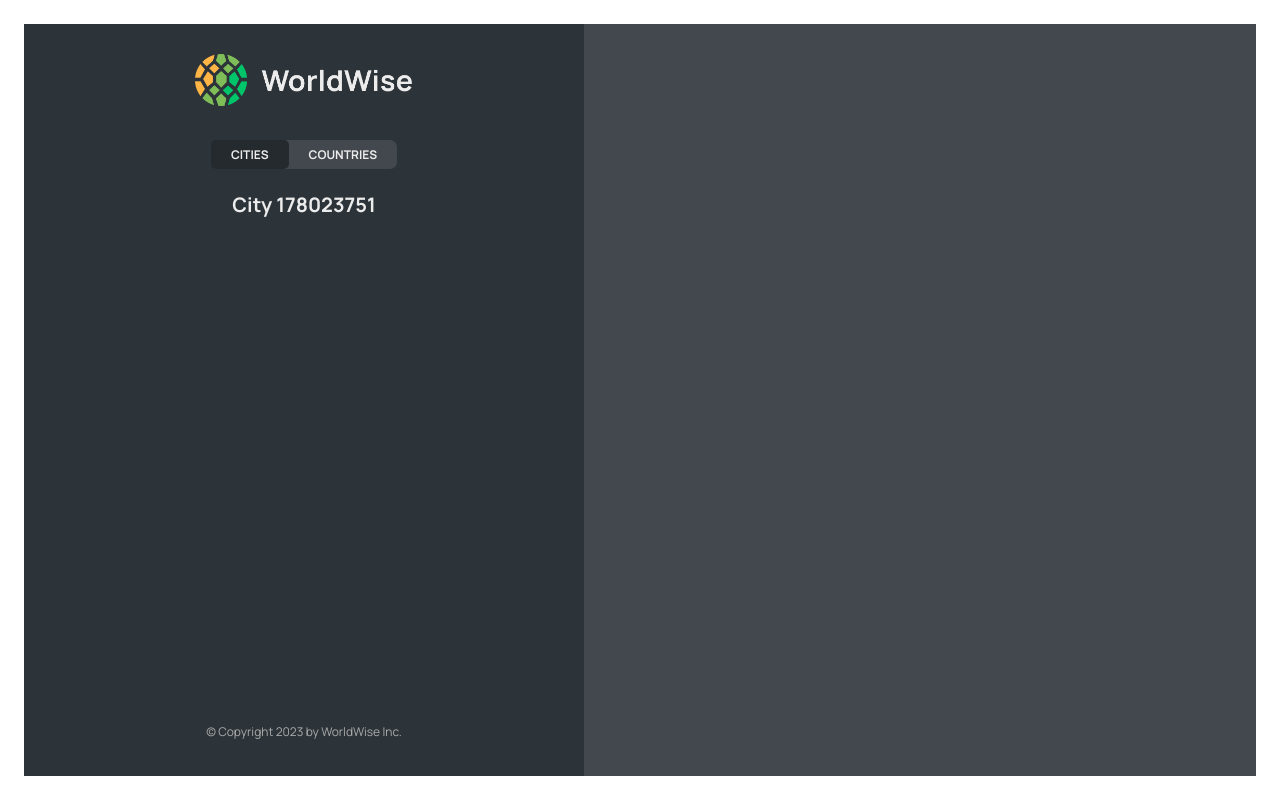
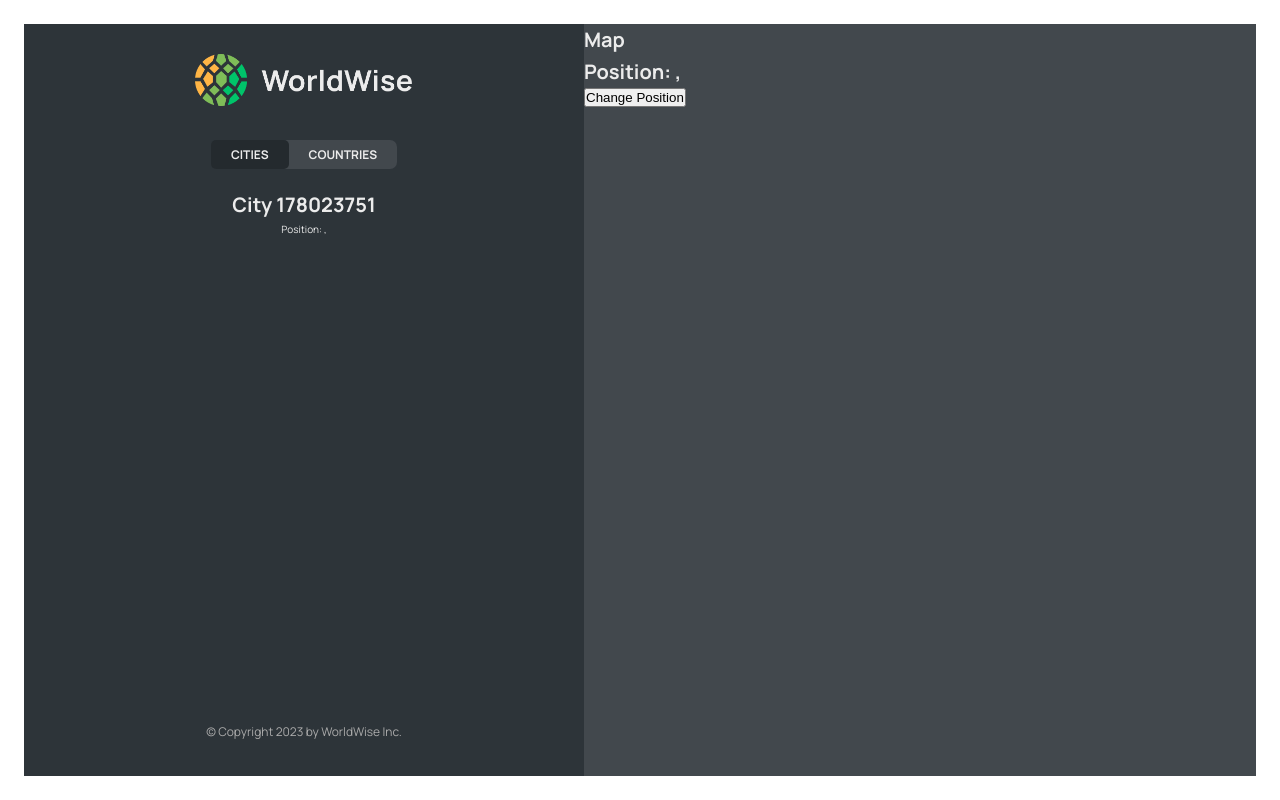
Before and after one commit to Moni-Yahwehson/World-wise, a React (Vite) app: page /app/cities/178023751 in a window 1280 px wide. Built offline with nearby package versions, Linux system fonts and the light colour scheme; data requests are answered from the project's data file.

Commit message:
Made the Application Sharable

```diff
--- a/src/components/City.jsx
+++ b/src/components/City.jsx
@@ -2,7 +2,7 @@
 // import styles from "./City.module.css";
 // import ButtonBack from "./ButtonBack.module.css";
 
-import { useParams } from "react-router-dom";
+import { useParams, useSearchParams } from "react-router-dom";
 
 const formatDate = (date) =>
   new Intl.DateTimeFormat("en", {
@@ -14,6 +14,11 @@
 
 function City() {
   const { id } = useParams();
+  const [searchParams, setSearchParams] = useSearchParams();
+
+  const lat = searchParams.get("lat");
+  const lng = searchParams.get("lng");
+
   // TEMP DATA
   const currentCity = {
     cityName: "Lisbon",
@@ -23,7 +28,14 @@
   };
 
   const { cityName, emoji, date, notes } = currentCity;
-  return <h1>City {id}</h1>;
+  return (
+    <>
+      <h1>City {id}</h1>
+      <p>
+        Position: {lat}, {lng}
+      </p>
+    </>
+  );
 
   // return (
   //   <div className={styles.city}>
--- a/src/components/CityItem.jsx
+++ b/src/components/CityItem.jsx
@@ -14,10 +14,13 @@
 // eslint-disable-next-line react/prop-types
 function CityItem({ city }) {
   // eslint-disable-next-line no-unused-vars
-  const { cityName, emoji, date, id } = city;
+  const { cityName, emoji, date, id, position } = city;
   return (
     <li>
-      <Link className={styles.cityItem} to={`${id}`}>
+      <Link
+        className={styles.cityItem}
+        to={`${id}?lat=${position.lat}&lng=${position.lng}`}
+      >
         <span className={styles.emoji}>{emoji}</span>
         <h3 className={styles.name}>{cityName}</h3>
         <time className={styles.date}>({formatDate(date)})</time>
--- a/src/components/Map.jsx
+++ b/src/components/Map.jsx
@@ -1,11 +1,23 @@
-import styles from './Map.module.css'
+/* eslint-disable no-unused-vars */
+import { useSearchParams } from "react-router-dom";
+import styles from "./Map.module.css";
 
 function Map() {
-    return (
-        <div className={styles.mapContainer}>
+  const [searchParams, setSearchParams] = useSearchParams();
 
-        </div>
-    )
+  const lat = searchParams.get("lat");
+  const lng = searchParams.get("lng");
+  return (
+    <div className={styles.mapContainer}>
+      <h1>Map</h1>
+      <h1>
+        Position: {lat}, {lng}
+      </h1>
+      <button onClick={() => setSearchParams({ lat: 23, lng: 50 })}>
+        Change Position
+      </button>
+    </div>
+  );
 }
 
-export default Map
+export default Map;
```
